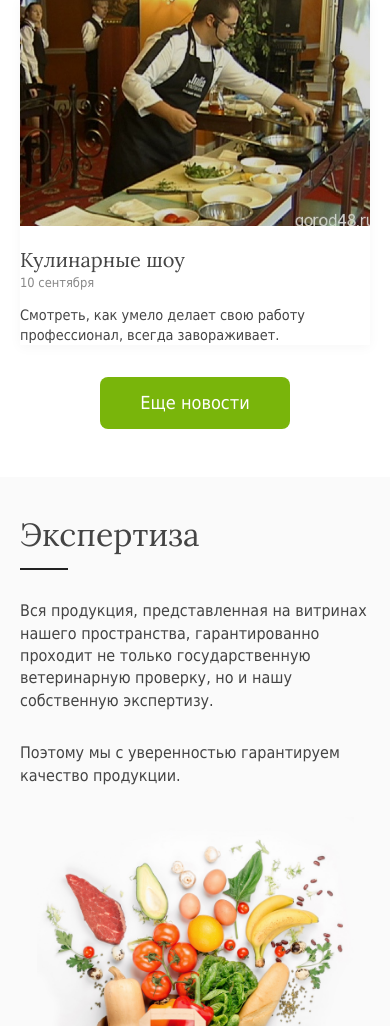
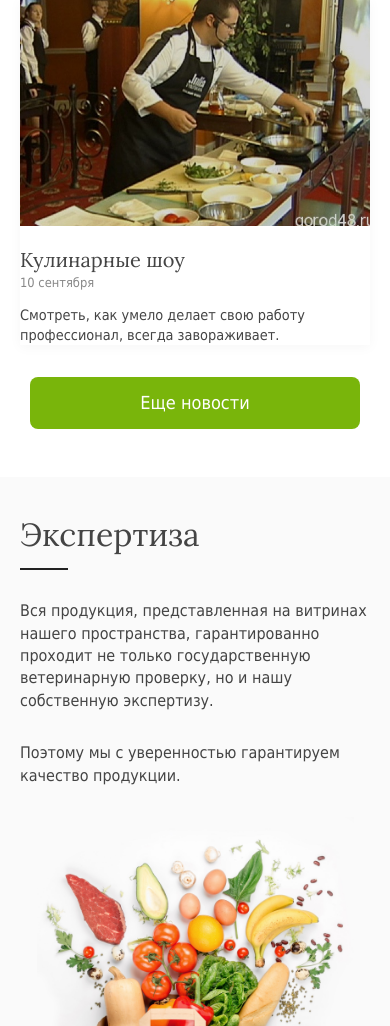
Before and after one commit to cherrybeard/lyubimaya_ferma, a PHP site: page / in a window 390 px wide. Shown: the part 3820-4846 px from the top of the page. Run offline with PHP 8.4, Linux system fonts and the light colour scheme.

Commit message:
button our=life fix

```diff
--- a/css/main.css
+++ b/css/main.css
@@ -495,7 +495,9 @@
         -ms-flex-direction: column;
         flex-direction: column; }
         .our-life .news-previews:first-of-type {
-          margin-top: 1.5rem; } }
+          margin-top: 1.5rem; }
+      .our-life .more-news {
+        width: 250px; } }
 
 .expertise .text {
   padding: 80px 0;
--- a/scss/pages/index/our-life.scss
+++ b/scss/pages/index/our-life.scss
@@ -27,6 +27,7 @@
 				flex-direction: column;
 				&:first-of-type {margin-top: 1.5rem;}
 			}
+			.more-news { width: 250px; }
 
 		}
 }
```
